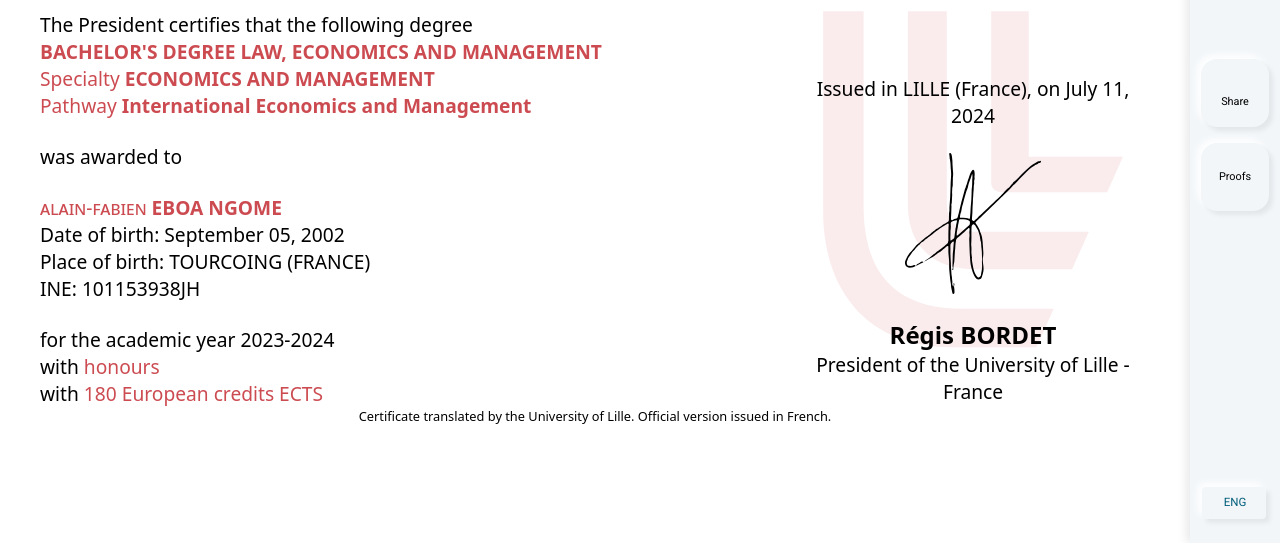
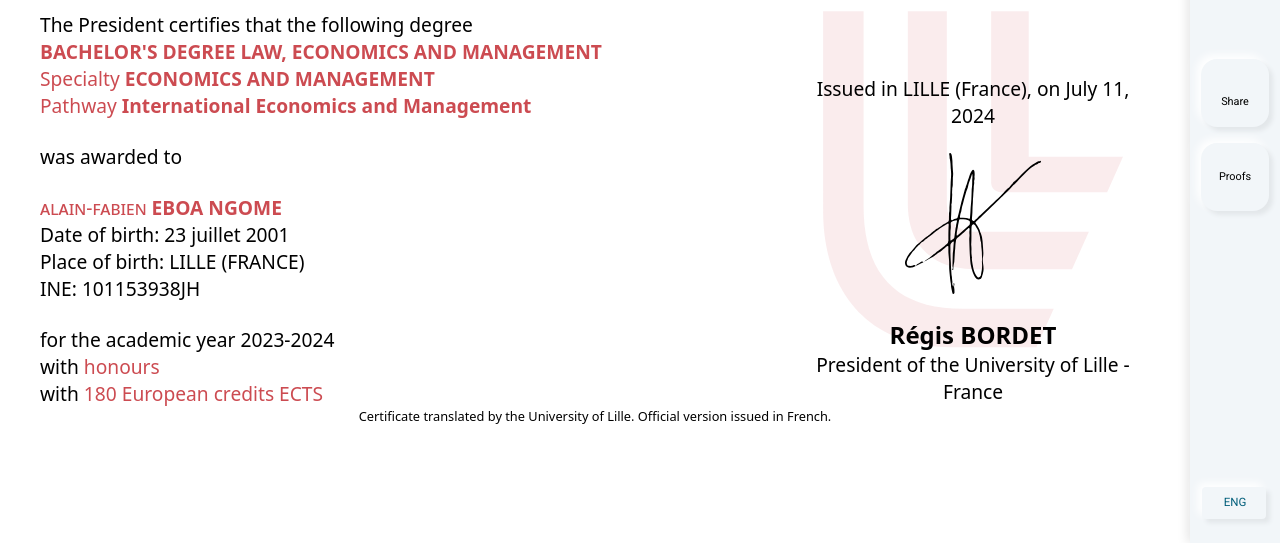
Before and after one commit to Wajdan-dev/diplome-certificate, a plain HTML site: page index.html in a window 1280 px wide. Shown: the part 257-800 px from the top of the page. Drawn offline with nearby package versions, Linux system fonts and the light colour scheme.

Commit message:
done changes

```diff
--- a/index.html
+++ b/index.html
@@ -61,8 +61,8 @@
                                             Management</strong></div>
                                     <div class="decern">was awarded to</div>
                                     <div class="laureat">alain-fabien <span>EBOA NGOME</span></div>
-                                    <div class="birth">Date of birth: September 05, 2002</div>
-                                    <div class="birth">Place of birth: TOURCOING (FRANCE)</div>
+                                    <div class="birth">Date of birth: 23 juillet 2001</div>
+                                    <div class="birth">Place of birth: LILLE (FRANCE)</div>
                                     <div class="ine">INE: 101153938JH</div>
                                     <div class="univ-year">for the academic year 2023-2024</div>
                                     <div class="mention">with <span>honours</span></div>
```
